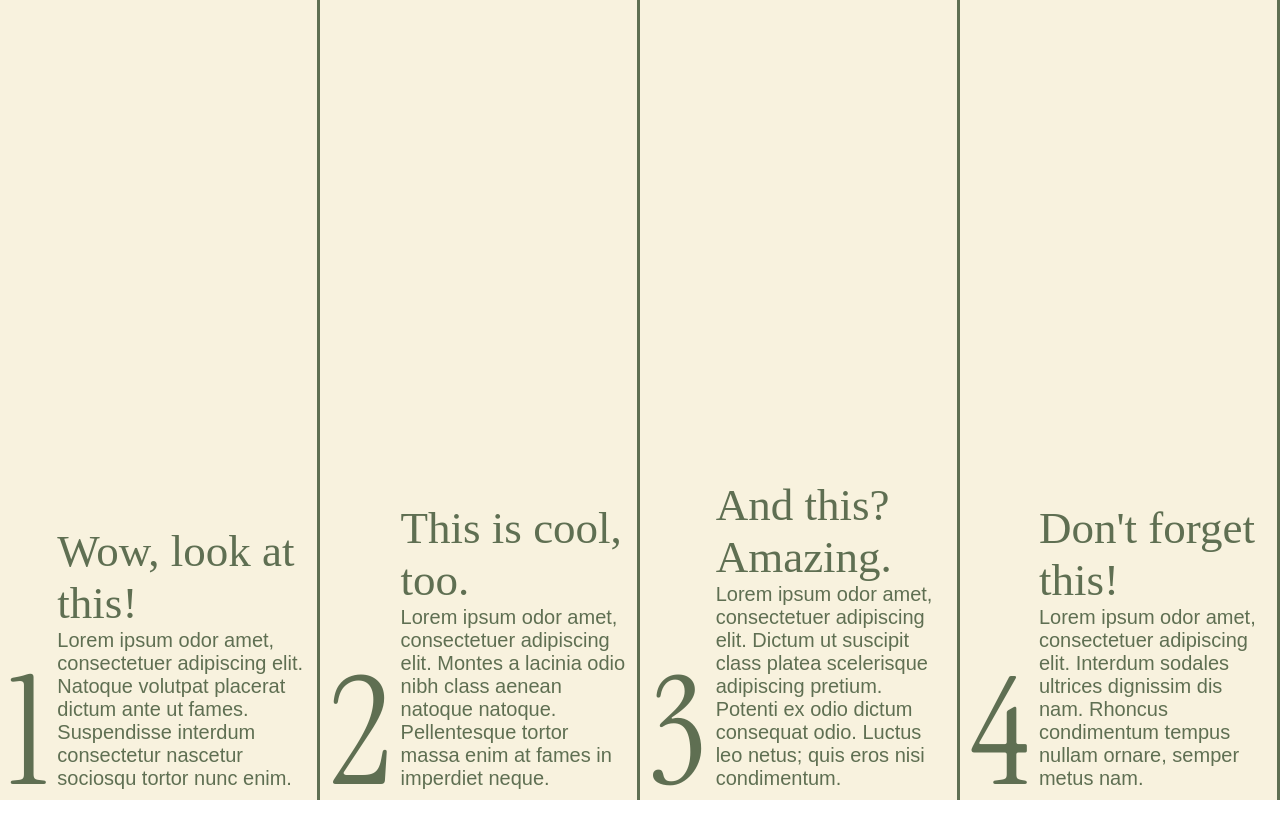
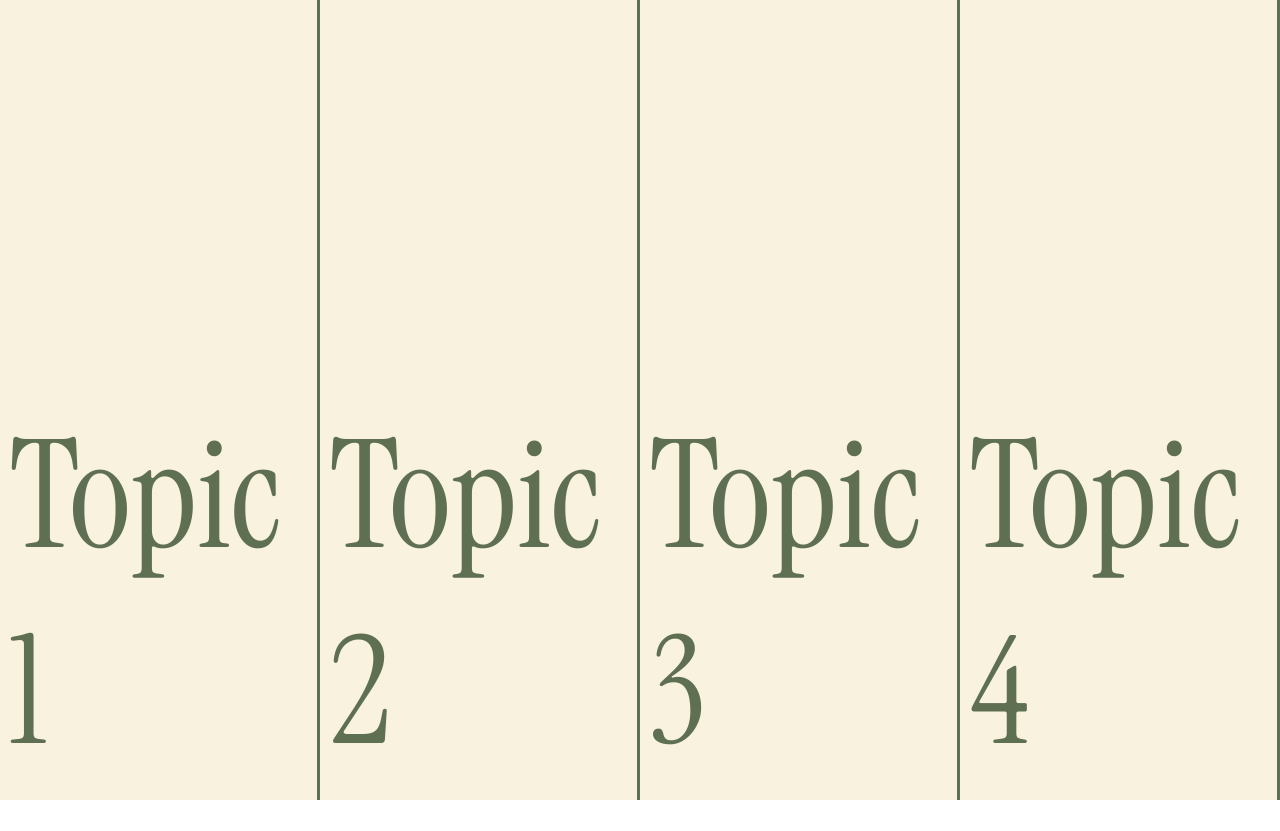
Before and after one commit to girl-on-a-string/Gate_Window, a SvelteKit app: page / in a window 1280 px wide. Built offline with nearby package versions, Linux system fonts and the light colour scheme; a web font is replaced by a local one.

Commit message:
symplified outer content text

```diff
--- a/src/routes/+page.svelte
+++ b/src/routes/+page.svelte
@@ -1,25 +1,19 @@
-{#snippet topic(itemNum, topicHeader, topicDesc, topicPageLink)}
+{#snippet topic(itemNum, topicPageLink)}
     <div id="topic-{itemNum}" class="topic"> <!--id is number that increases with each one-->
         <div class="inner-content">
             <iframe title="topic {itemNum}" src="{topicPageLink}" frameborder="0"></iframe>
         </div> <!--iframe location-->
         <div class="outer-content"> <!--content scene while minimized-->
-            <div class="num">{itemNum}</div> <!--num should increase with each one-->
-            <div class="content-box">
-                <div class="topic-head">{topicHeader}</div>
-                <div class="topic-desc">
-                    {topicDesc}
-                </div>
-            </div>
+            <div class="num">Topic {itemNum}</div> <!--num should increase with each one-->
         </div>
     </div>
 {/snippet}
 
 <div id="container">
-    {@render topic(1, "Wow, look at this!", "Lorem ipsum odor amet, consectetuer adipiscing elit. Natoque volutpat placerat dictum ante ut fames. Suspendisse interdum consectetur nascetur sociosqu tortor nunc enim.", "")}
-    {@render topic(2, "This is cool, too.", "Lorem ipsum odor amet, consectetuer adipiscing elit. Montes a lacinia odio nibh class aenean natoque natoque. Pellentesque tortor massa enim at fames in imperdiet neque.", "")}
-    {@render topic(3, "And this? Amazing.", "Lorem ipsum odor amet, consectetuer adipiscing elit. Dictum ut suscipit class platea scelerisque adipiscing pretium. Potenti ex odio dictum consequat odio. Luctus leo netus; quis eros nisi condimentum.", "")}
-    {@render topic(4, "Don't forget this!", "Lorem ipsum odor amet, consectetuer adipiscing elit. Interdum sodales ultrices dignissim dis nam. Rhoncus condimentum tempus nullam ornare, semper metus nam.", "")}
+    {@render topic(1, "")}
+    {@render topic(2, "")}
+    {@render topic(3, "")}
+    {@render topic(4, "")}
 </div>
 
 <style lang="scss">
@@ -57,6 +51,13 @@
 
             .inner-content {
                 position: absolute;
+                width: calc(100vw / 4);
+                height: 100%;
+
+                iframe {
+                    width: 100%;
+                    height: 100%;
+                }
             }
 
             .outer-content {
@@ -66,8 +67,6 @@
                 align-items: flex-end;
 
                 .num {
-                    width: 4.688rem;
-                    height: 9.688rem;
                     margin-right: .625rem;
                     font-size: 9.375rem;
                     font-family: "num";
```
